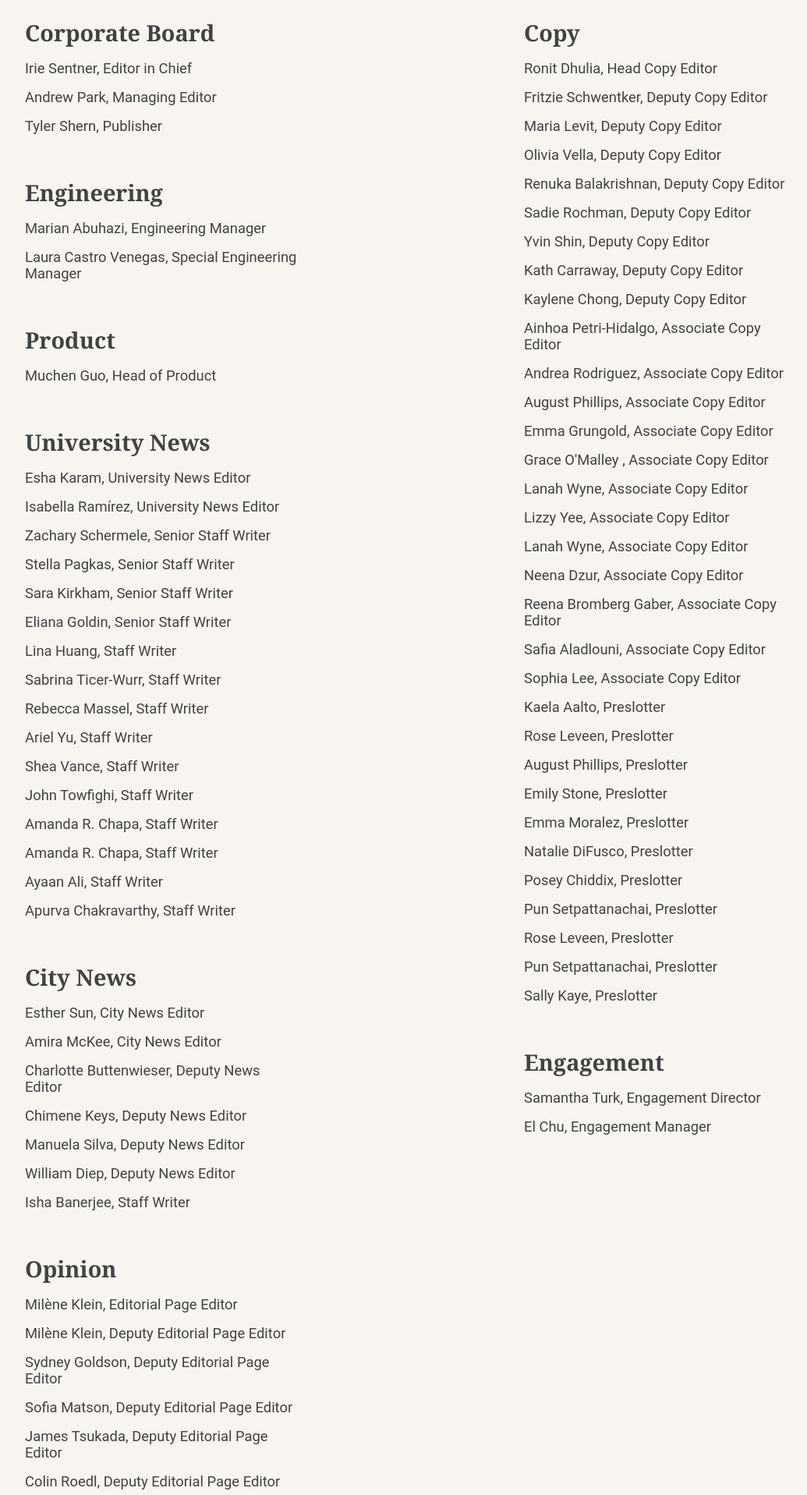
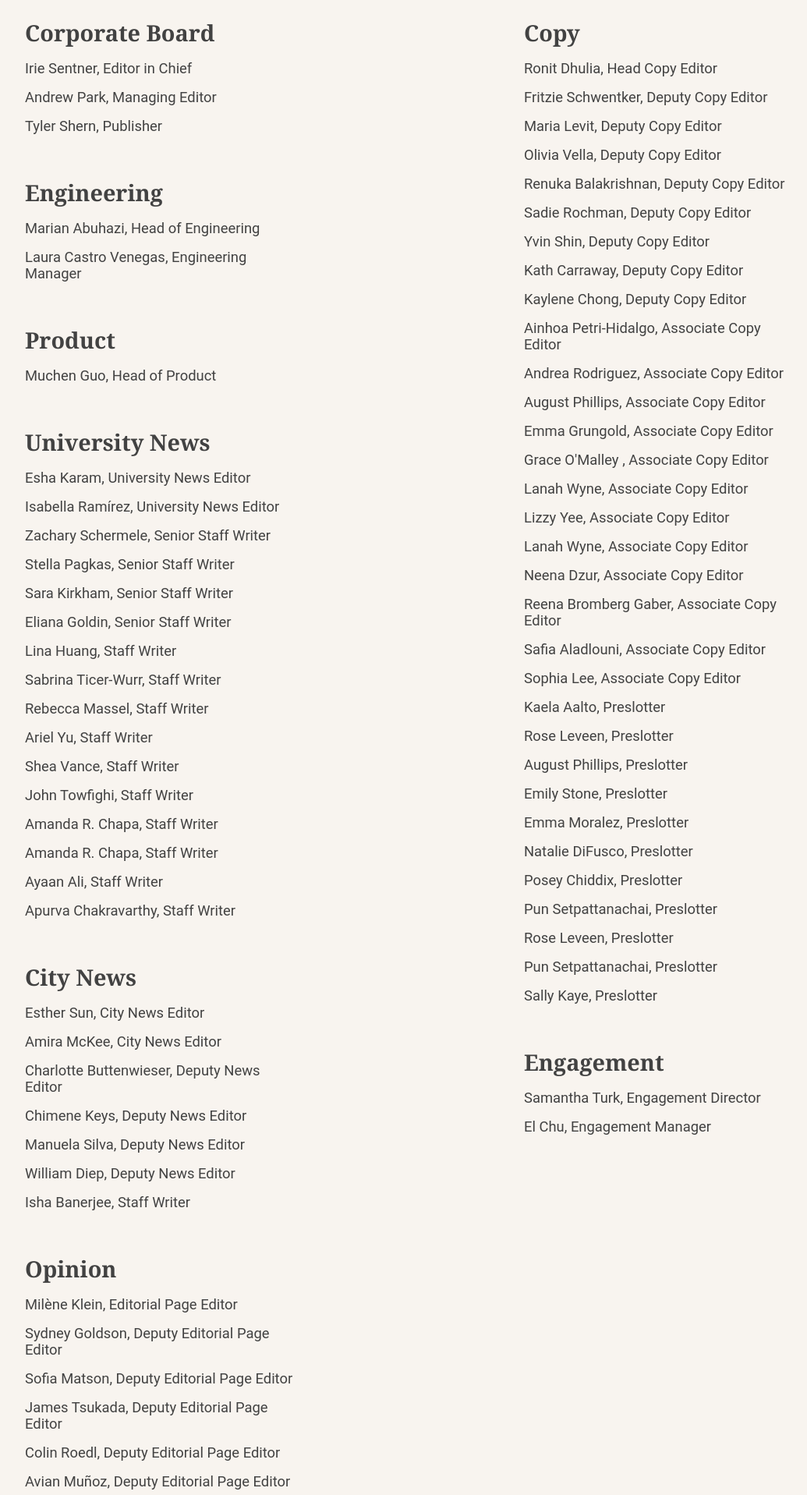
Before and after one commit to spectatorpublishing/presidential-edition, a React (Create React App) app: page / in a window 1280 px wide. Shown: the part 6279-8196 px from the top of the page at 78% size, without its empty margins (112-1147 px from the left). Built offline with nearby package versions, Linux system fonts and the light colour scheme.

Commit message:
Updated credits

```diff
--- a/src/data/credits.js
+++ b/src/data/credits.js
@@ -7,11 +7,11 @@ export const credits = {
     "Engineering": [
         {
           "staff_name": "Marian Abuhazi",
-          "title": "Engineering Manager"
+          "title": "Head of Engineering"
         },
         {
           "staff_name": "Laura Castro Venegas",
-          "title": "Special Engineering Manager"
+          "title": "Engineering Manager"
         }
       ],
     "Product":[
@@ -121,10 +121,6 @@ export const credits = {
         {
           "staff_name": "Milène Klein",
           "title": "Editorial Page Editor"
-        },
-        {
-          "staff_name": "Milène Klein",
-          "title": "Deputy Editorial Page Editor"
         },
         {
           "staff_name": "Sydney Goldson",
```
